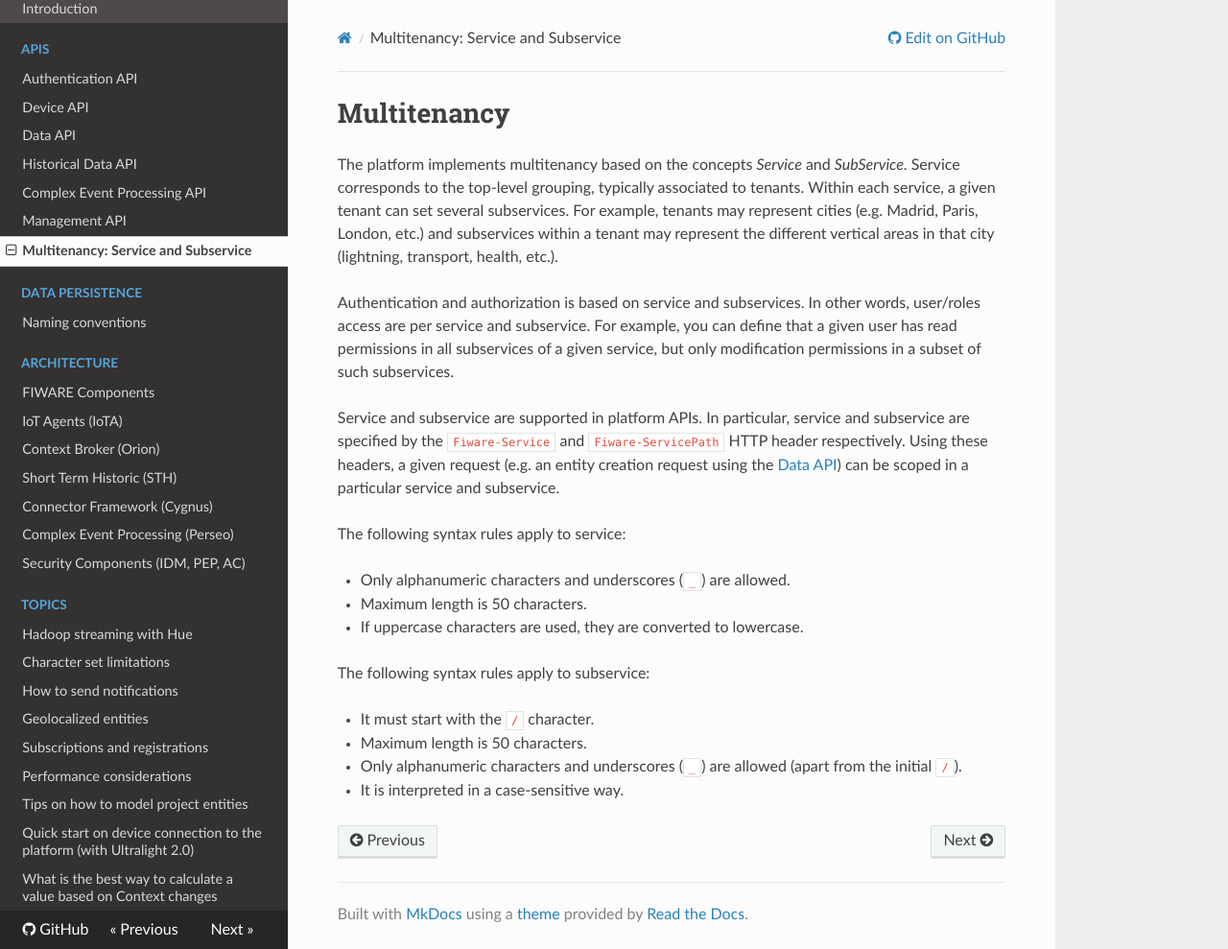
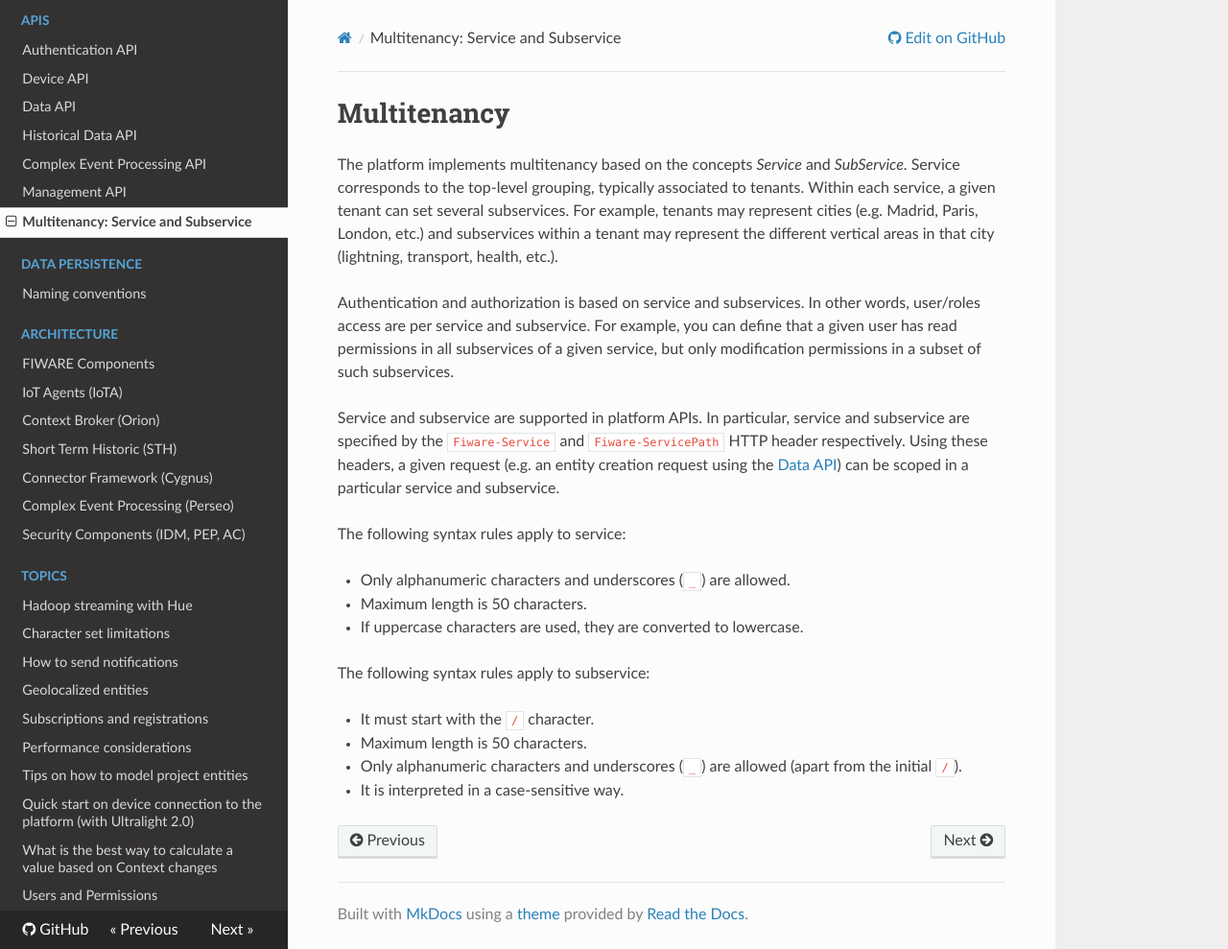
Before and after one commit to telefonicaid/thinking-cities, an MkDocs documentation site: the page built from docs/multitenancy.md, in a window 1280 px wide and 989 px high. Shown: the whole window at 96% size. Built offline with MkDocs 1.6.1, drawn with Linux system fonts in a browser that asks for light colours; nearby versions of some CDN libraries; old or Windows-style settings are respelled for this version of MkDocs.

Commit message:
add link to user and permissiosn from mkdocs.yml

```diff
--- a/mkdocs.yml
+++ b/mkdocs.yml
@@ -37,3 +37,4 @@
     - 'Tips on how to model project entities': 'topics/modelling_considerations.md'
     - 'Quick start on device connection to the platform (with Ultralight 2.0)': 'topics/device_connection.md'
     - 'What is the best way to calculate a value based on Context changes': 'topics/data_calculation.md'
+    - 'Users and Permissions': 'topics/user_permissions.md'
```
